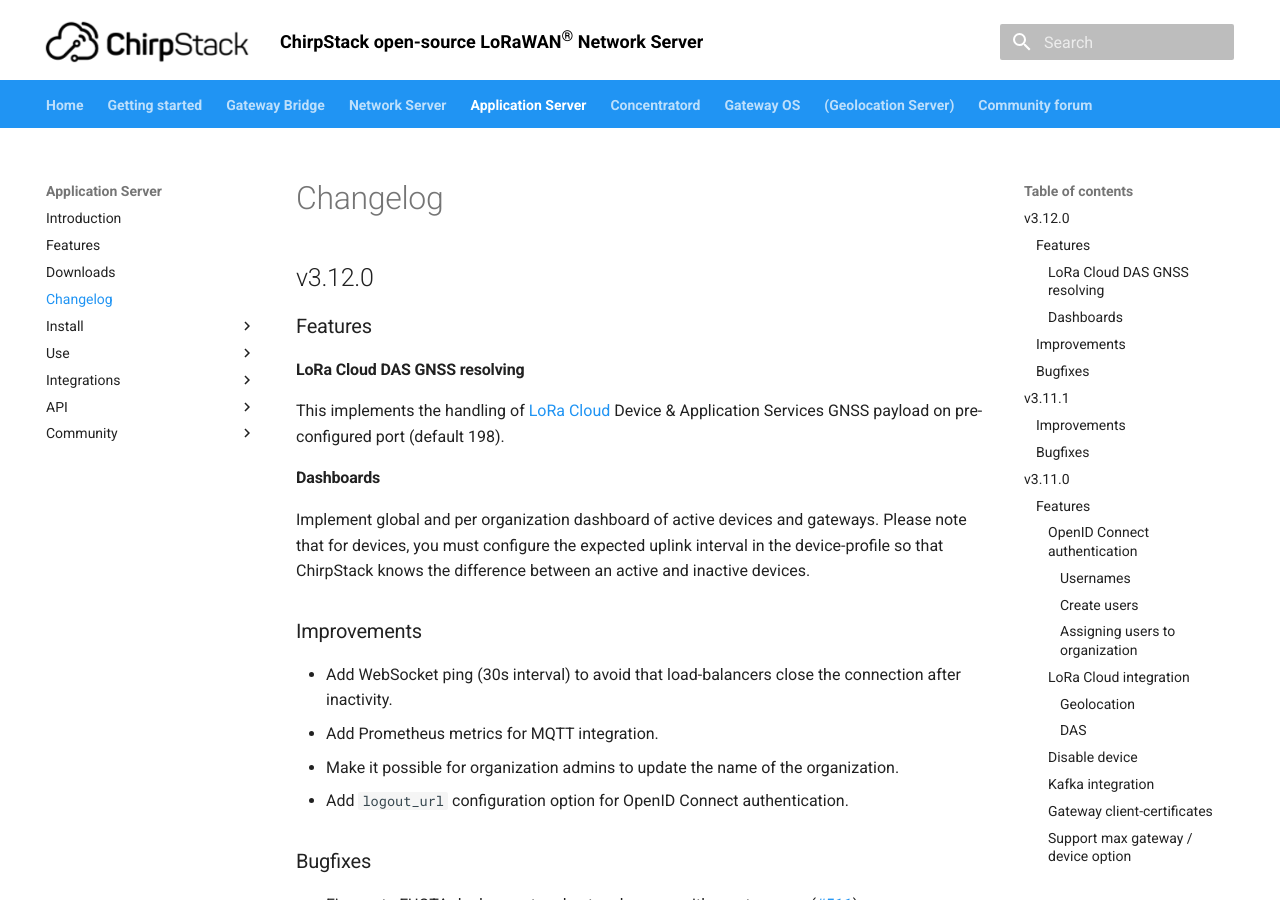
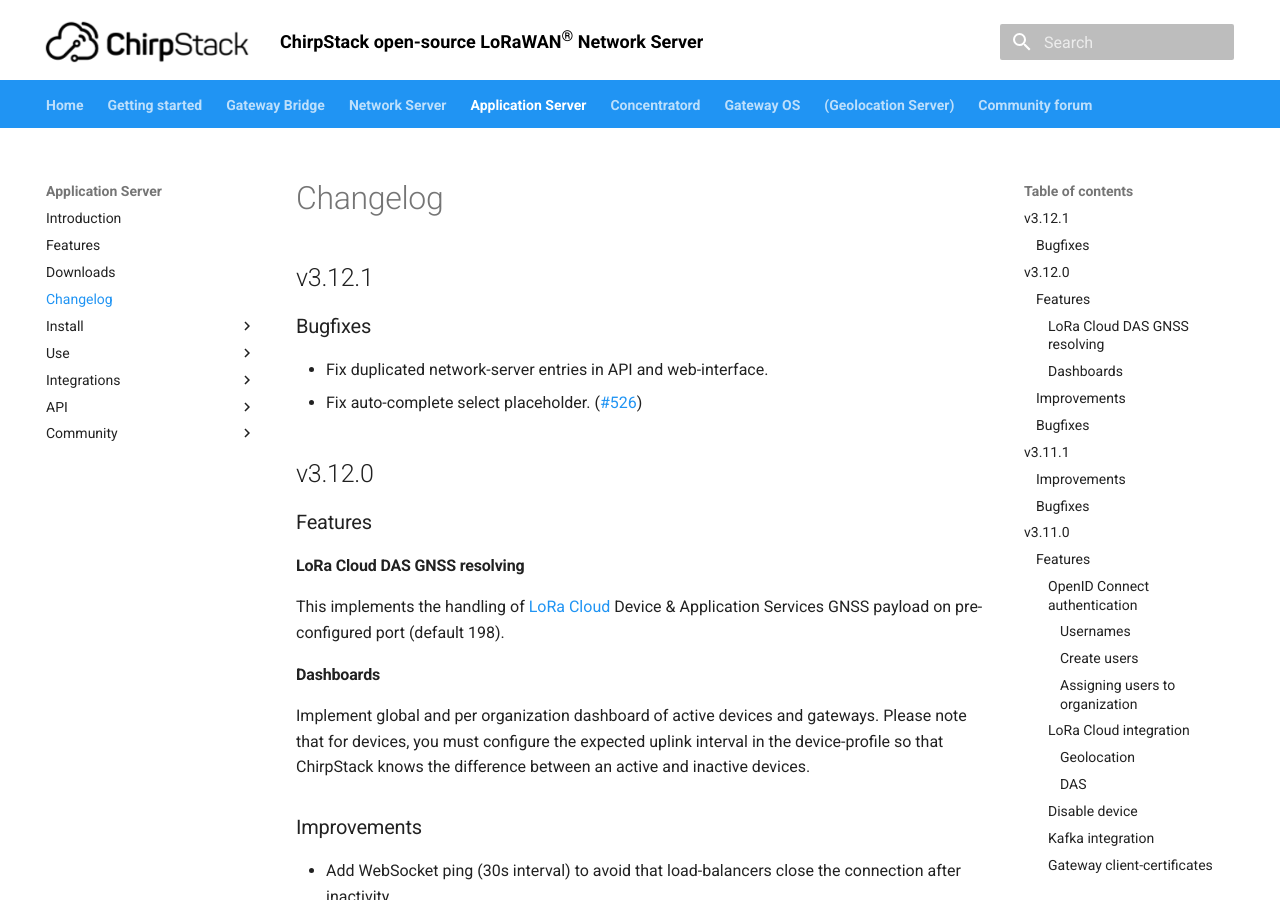
Before and after one commit to brocaar/chirpstack-docs, an MkDocs documentation site: the page built from docs/application-server/changelog.md, in a window 1280 px wide and 900 px high. Built offline with MkDocs 1.6.1 and Material for MkDocs 9.7.7, drawn with Linux system fonts in a browser that asks for light colours.

Commit message:
Update Application Server changelog. Bump version.

```diff
--- a/docs/application-server/changelog.md
+++ b/docs/application-server/changelog.md
@@ -3,6 +3,13 @@
 ---
 
 # Changelog
+
+## v3.12.1
+
+### Bugfixes
+
+* Fix duplicated network-server entries in API and web-interface.
+* Fix auto-complete select placeholder. ([#526](https://github.com/brocaar/chirpstack-application-server/pull/526))
 
 ## v3.12.0
 
--- a/mkdocs.yml
+++ b/mkdocs.yml
@@ -14,7 +14,7 @@
     - tabs
 extra:
   application_server:
-    version: 3.12.0
+    version: 3.12.1
   gateway_bridge:
     version: 3.9.2
   geolocation_server:
```
